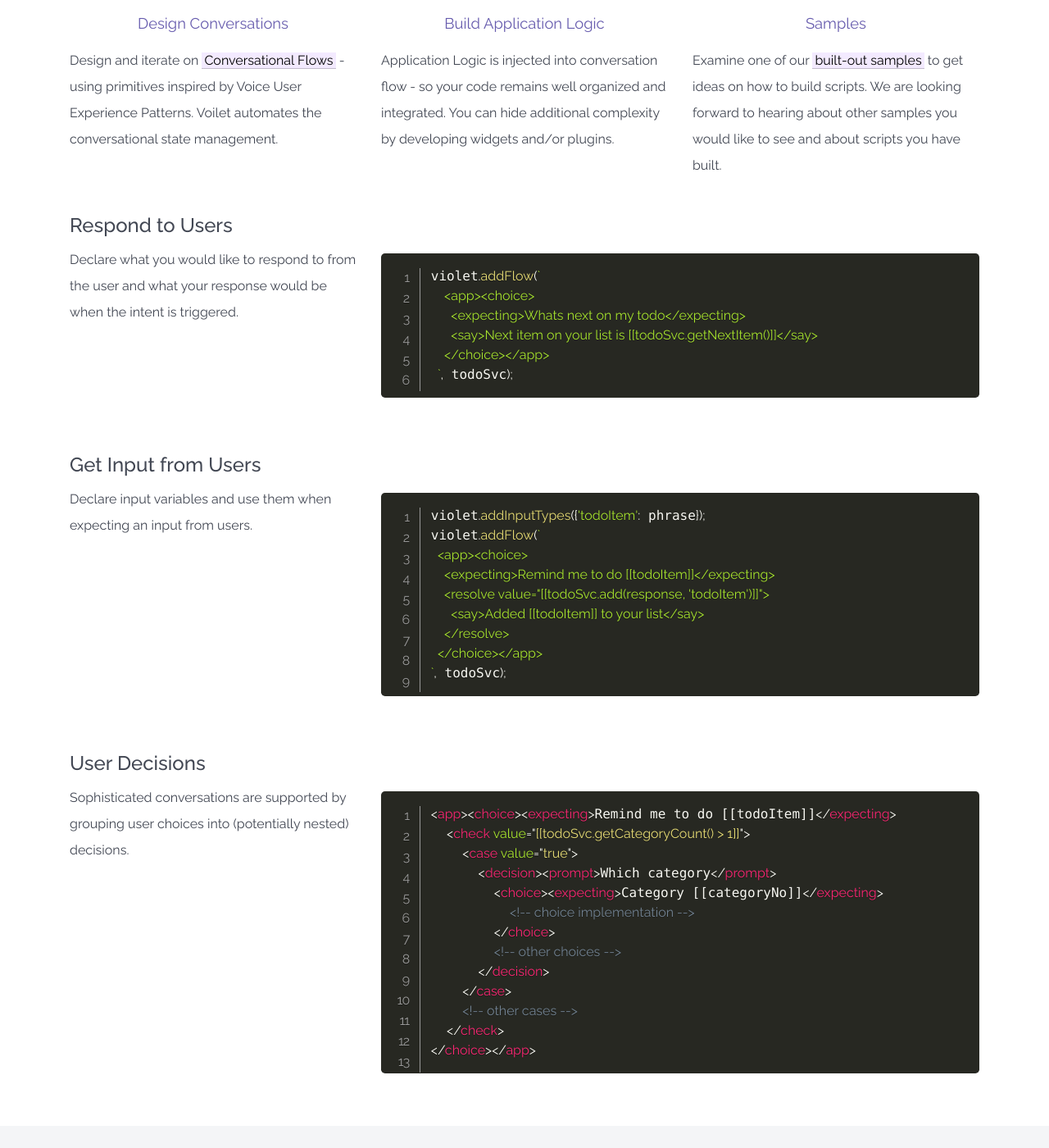
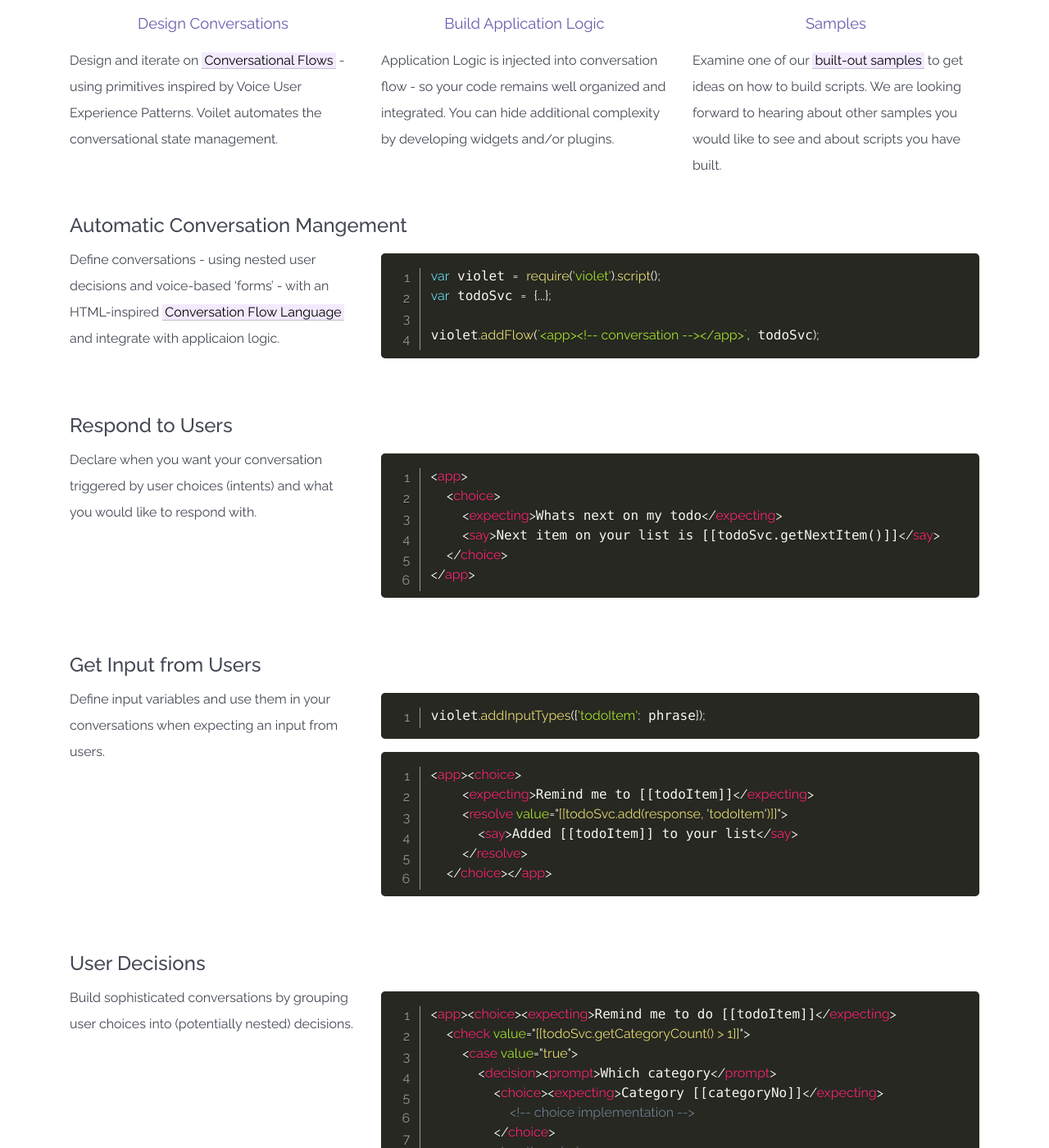
Before and after one commit to salesforce-misc/HelloViolet.ai, a Jekyll site: the page built from index.html, in a window 1280 px wide and 1400 px high, scrolled down 658 px. Shown: the whole window at 82% size. Built offline with Jekyll 4.4.1, drawn with Linux system fonts in a browser that asks for light colours; nearby versions of some CDN libraries; some web fonts are replaced.

Commit message:
updated homepage content - to make code samples easier to follow

```diff
--- a/index.html
+++ b/index.html
@@ -112,6 +112,26 @@
 
 <section class="text-xs-left">
   <div class="container">
+
+    <div class="row">
+      <div class="col-xs-12">
+        <h2>Automatic Conversation Mangement</h2>
+      </div>
+    </div>
+    <div class="row">
+      <div class="col-md-4">
+        <p>
+          Define conversations - using nested user decisions and voice-based &lsquo;forms&rsquo; - with an HTML-inspired <a href="/docs/conversation-flow-basics">Conversation Flow Language</a> and integrate with applicaion logic.
+        </p>
+      </div>
+      <div class="col-md-8">
+        <pre class="line-numbers" style="white-space: pre-wrap"><code class="language-javascript">var violet = require('violet').script();
+var todoSvc = {...};
+
+violet.addFlow(`&lt;app&gt;&lt;!-- conversation --&gt;&lt;/app&gt;`, todoSvc);</code></pre>
+      </div>
+    </div>
+
     <div class="row">
       <div class="col-xs-12">
         <h2>Respond to Users</h2>
@@ -120,19 +140,20 @@
     <div class="row">
       <div class="col-md-4">
         <p>
-          Declare what you would like to respond to from the user and what your response would be when the intent is triggered.
+          Declare when you want your conversation triggered by user choices (intents) and what you would like to respond with.
         </p>
       </div>
       <div class="col-md-8">
-        <pre class="line-numbers" style="white-space: pre-wrap"><code class="language-javascript">violet.addFlow(`
-    &lt;app&gt;&lt;choice&gt;
-      &lt;expecting&gt;Whats next on my todo&lt;/expecting&gt;
-      &lt;say&gt;Next item on your list is [[todoSvc.getNextItem()]]&lt;/say&gt;
-    &lt;/choice&gt;&lt;/app&gt;
-  `, todoSvc);</code></pre>
-
+        <pre class="line-numbers" style="white-space: pre-wrap"><code class="language-html">&lt;app&gt;
+  &lt;choice&gt;
+    &lt;expecting&gt;Whats next on my todo&lt;/expecting&gt;
+    &lt;say&gt;Next item on your list is [[todoSvc.getNextItem()]]&lt;/say&gt;
+  &lt;/choice&gt;
+&lt;/app&gt;</code></pre>
       </div>
     </div>
+
+
     <div class="row">
       <div class="col-xs-12">
         <h2>Get Input from Users</h2>
@@ -141,19 +162,17 @@
     <div class="row">
       <div class="col-md-4">
         <p>
-          Declare input variables and use them when expecting an input from users.
+          Define input variables and use them in your conversations when expecting an input from users.
         </p>
       </div>
       <div class="col-md-8">
-        <pre class="line-numbers" style="white-space: pre-wrap"><code class="language-javascript">violet.addInputTypes({'todoItem': phrase});
-violet.addFlow(`
-  &lt;app&gt;&lt;choice&gt;
-    &lt;expecting&gt;Remind me to do [[todoItem]]&lt;/expecting&gt;
+        <pre class="line-numbers" style="white-space: pre-wrap"><code class="language-javascript">violet.addInputTypes({'todoItem': phrase});</code></pre>
+        <pre class="line-numbers" style="white-space: pre-wrap"><code class="language-html">&lt;app&gt;&lt;choice&gt;
+    &lt;expecting&gt;Remind me to [[todoItem]]&lt;/expecting&gt;
     &lt;resolve value="[[todoSvc.add(response, 'todoItem')]]"&gt;
       &lt;say&gt;Added [[todoItem]] to your list&lt;/say&gt;
     &lt;/resolve&gt;
-  &lt;/choice&gt;&lt;/app&gt;
-`, todoSvc);</code></pre>
+  &lt;/choice&gt;&lt;/app&gt;</code></pre>
       </div>
     </div>
 
@@ -196,7 +215,7 @@
     <div class="row">
       <div class="col-md-4">
         <p>
-          Sophisticated conversations are supported by grouping user choices into (potentially nested) decisions.
+          Build sophisticated conversations by grouping user choices into (potentially nested) decisions.
         </p>
       </div>
       <div class="col-md-8">
```
